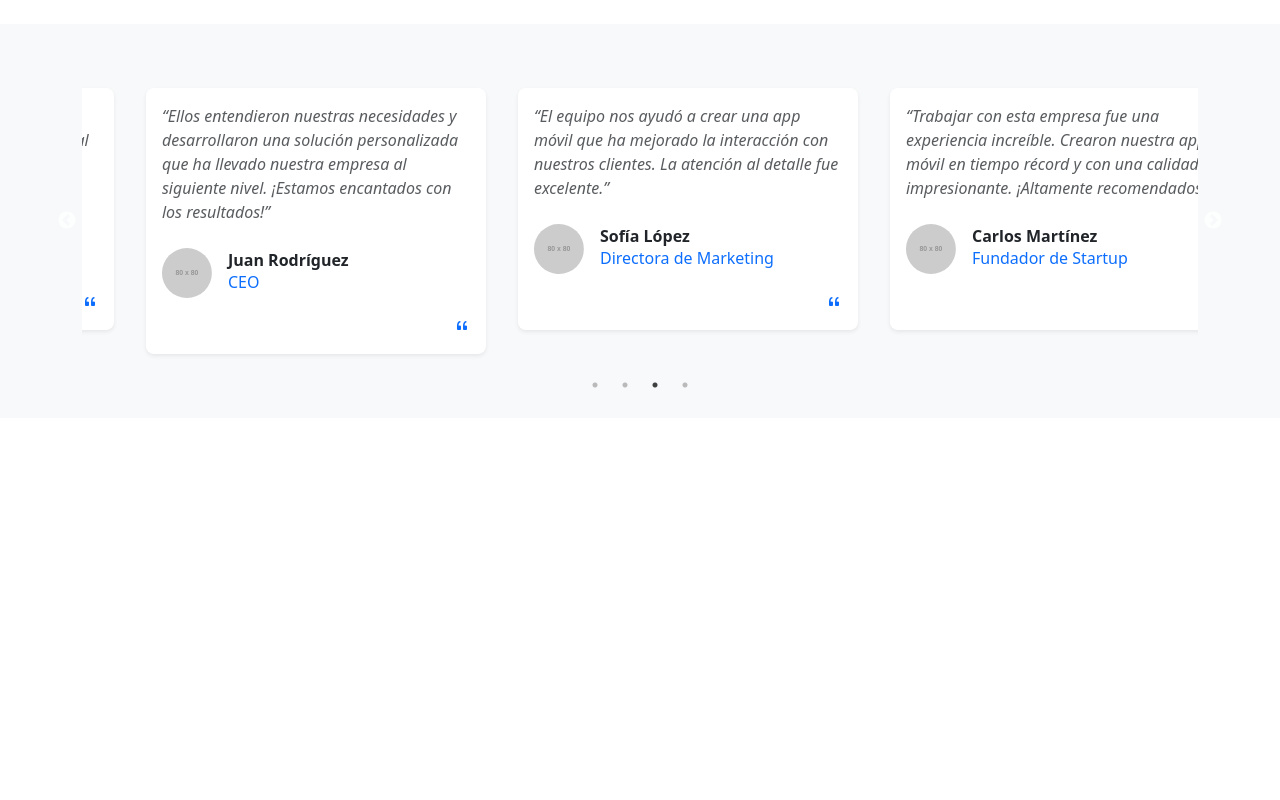
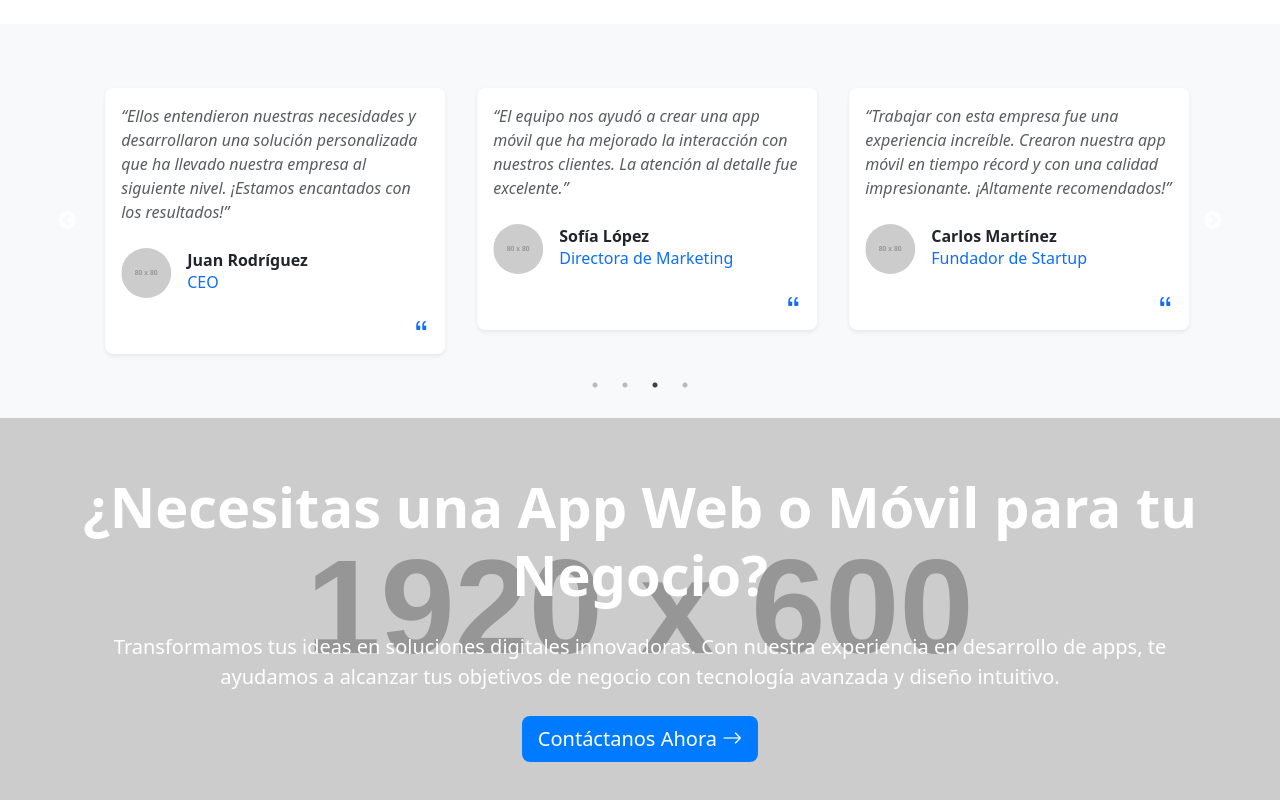
Before and after one commit to axxving/app-jsdevs-axv, a React (Vite) app: page / in a window 1280 px wide. Shown: the part 4256-5056 px from the top of the page. Before the commit the page ends 4674 px from the top, so only its background shows below. Built offline with nearby package versions, Linux system fonts and the light colour scheme.

Commit message:
feat: cta

```diff
--- a/src/components/page/Page.jsx
+++ b/src/components/page/Page.jsx
@@ -8,6 +8,7 @@ import { Services } from './services/Services';
 import { Technologies } from './technologies/Technologies';
 import { Reasons } from './reasons/Reasons';
 import { Testimonials } from './testimonials/Testimonials';
+import { CallToAction } from './cta/CallToAction';
 
 export const Page = () => {
     const stykeContainerHeader = {
@@ -29,6 +30,7 @@ export const Page = () => {
             <Technologies />
             <Reasons />
             <Testimonials />
+            <CallToAction />
         </>
     );
 };
--- /dev/null
+++ b/src/components/page/cta/CallToAction.jsx
@@ -0,0 +1,40 @@
+import React from 'react';
+
+export const CallToAction = () => {
+    return (
+        <section
+            className="call-to-action-section text-white d-flex align-items-center"
+            style={{
+                backgroundImage: "url('https://via.placeholder.com/1920x600')", // Cambia esta URL por tu imagen de fondo
+                backgroundSize: 'cover',
+                backgroundPosition: 'center',
+                minHeight: '50vh',
+            }}
+        >
+            <div className="container text-center">
+                {/* Título */}
+                <h1 className="display-4 fw-bold mb-4">
+                    ¿Necesitas una App Web o Móvil para tu Negocio?
+                </h1>
+                {/* Descripción */}
+                <p className="lead mb-4">
+                    Transformamos tus ideas en soluciones digitales innovadoras.
+                    Con nuestra experiencia en desarrollo de apps, te ayudamos a
+                    alcanzar tus objetivos de negocio con tecnología avanzada y
+                    diseño intuitivo.
+                </p>
+                {/* Botón */}
+                <a
+                    href="#contact"
+                    className="btn btn-primary btn-lg"
+                    style={{
+                        backgroundColor: '#007bff',
+                        border: 'none',
+                    }}
+                >
+                    Contáctanos Ahora <i className="bi bi-arrow-right"></i>
+                </a>
+            </div>
+        </section>
+    );
+};
```
